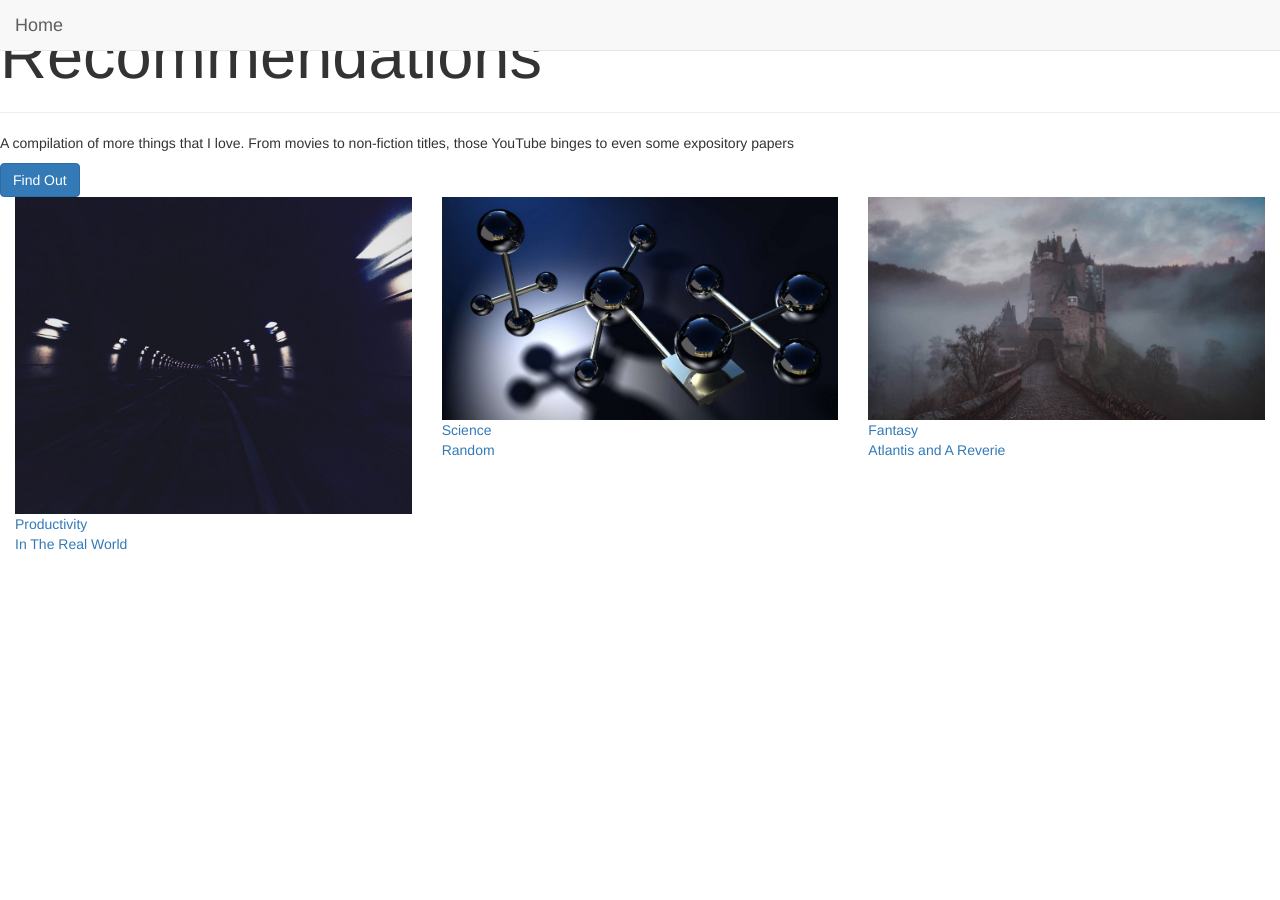
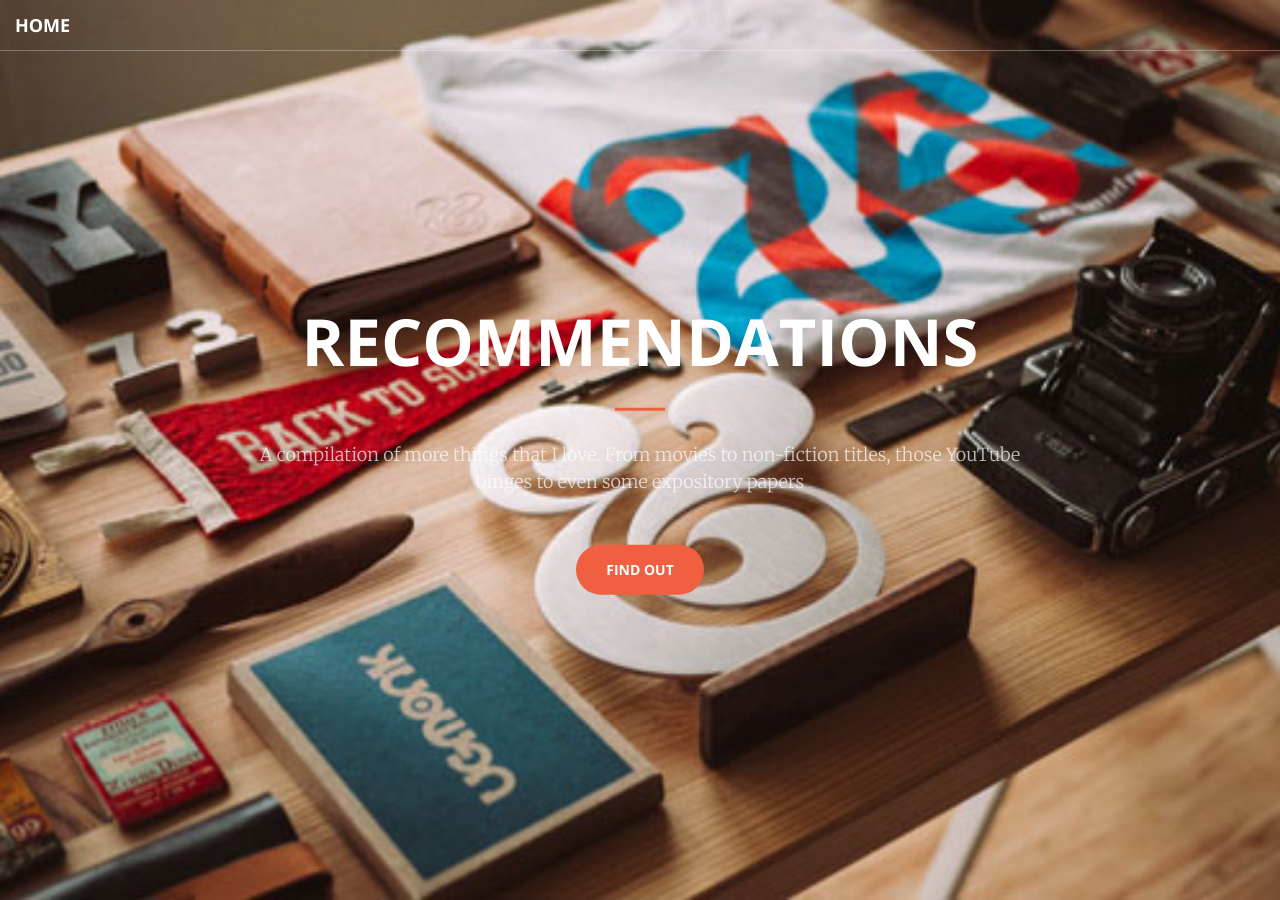
Before and after one commit to aravindbharathi/aravindbharathi.github.io, a Jekyll site: the page talks/index.html, which Jekyll copies as it is, in a window 1280 px wide and 900 px high. Built offline with Jekyll 4.4.1, drawn with Linux system fonts in a browser that asks for light colours.

Commit message:
Update index.html

```diff
--- a/talks/index.html
+++ b/talks/index.html
@@ -26,7 +26,7 @@
     <link rel="stylesheet" href="/css/animate.min.css" type="text/css">
 
     <!-- Custom CSS -->
-    <link rel="stylesheet" href="/css/maintalks.css" type="text/css">
+    <link rel="stylesheet" href="/css/mainrec.css" type="text/css">
 
   </head>
 
@@ -48,6 +48,15 @@
             <!-- Collect the nav links, forms, and other content for toggling -->
             <div class="collapse navbar-collapse" id="bs-example-navbar-collapse-1">
                 <ul class="nav navbar-nav navbar-right">
+                    <!--li>
+                        <a class="page-scroll" href="/jee/phy">Productivity</a>
+                    </li>
+                    <li>
+                        <a class="page-scroll" href="/jee/chem">Science</a>
+                    </li>
+                    <li>
+                        <a class="page-scroll" href="/jee/math">Fantasy</a>
+                    </li-->
                 </ul>
             </div>
             <!-- /.navbar-collapse -->
```
